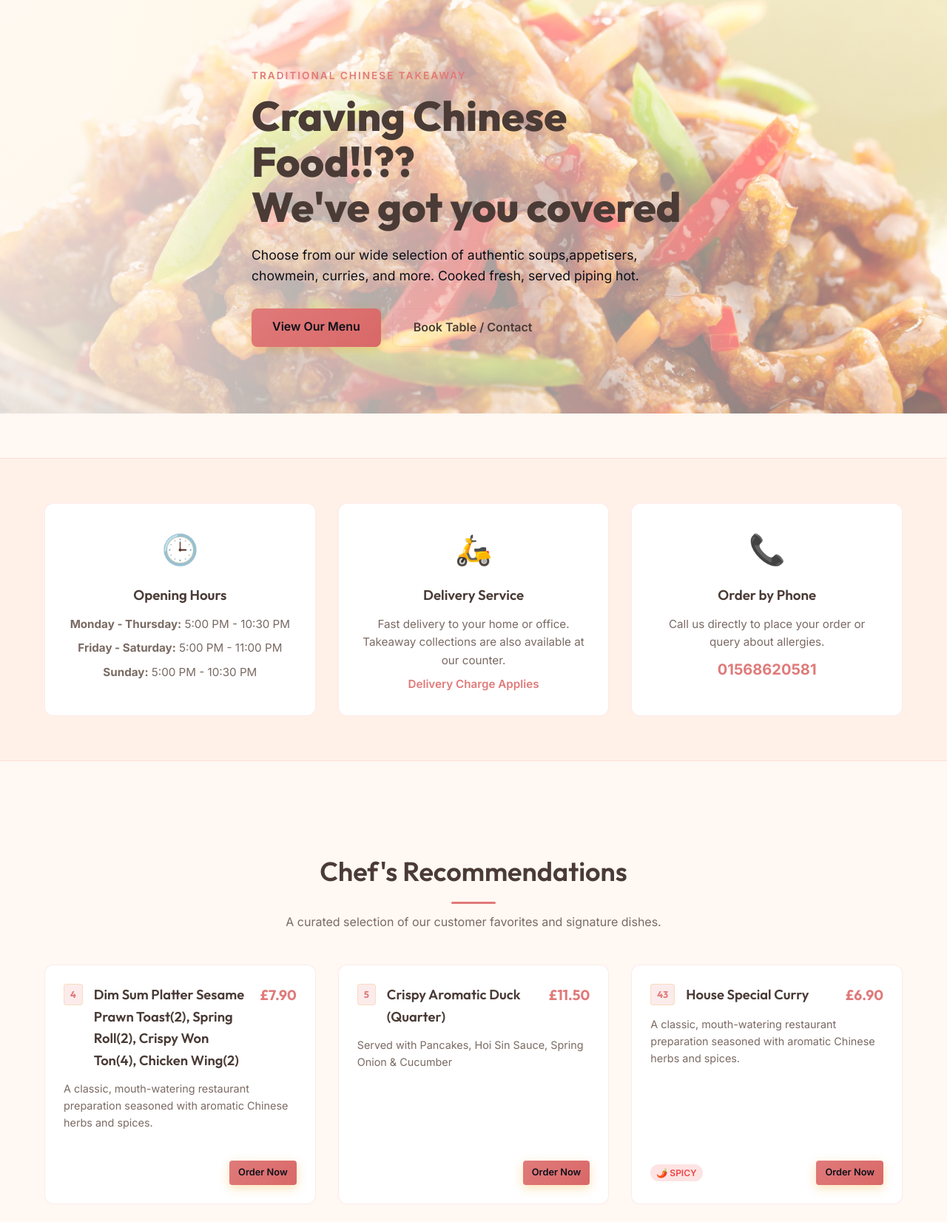
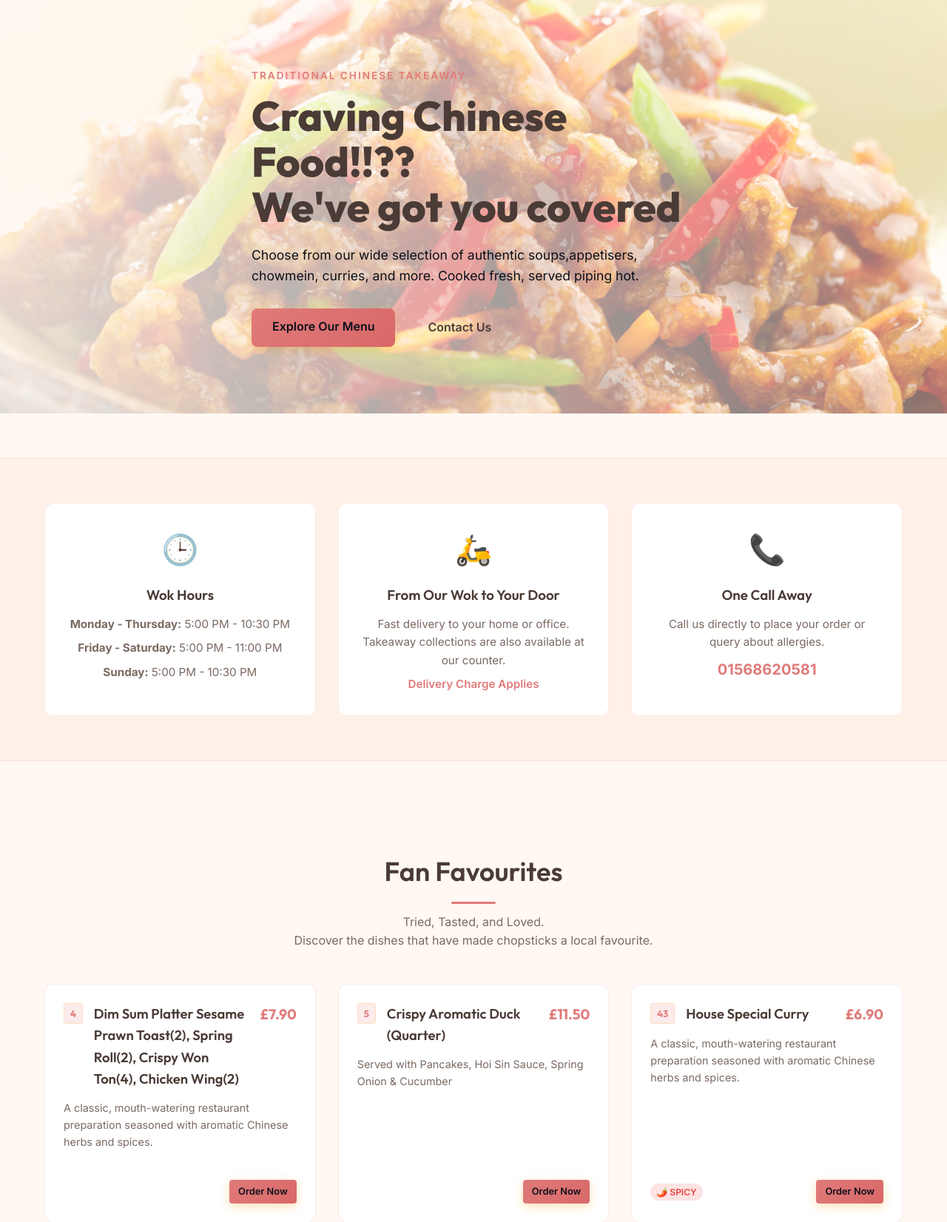
Before and after one commit to sanskriti171/chopsticksss, a Flask app: page / in a window 1280 px wide. Shown: the part 80-1732 px from the top of the page at 74% size. Run offline with Flask 3, Linux system fonts and the light colour scheme.

Commit message:
oka done

```diff
--- a/templates/index.html
+++ b/templates/index.html
@@ -13,8 +13,8 @@
                 more.
                 Cooked fresh, served piping hot.</p>
             <div class="hero-buttons">
-                <a href="/menu" class="btn-primary" id="hero-btn-menu">View Our Menu</a>
-                <a href="/contact" class="btn-secondary" id="hero-btn-contact">Book Table / Contact</a>
+                <a href="/menu" class="btn-primary" id="hero-btn-menu">Explore Our Menu</a>
+                <a href="/contact" class="btn-secondary" id="hero-btn-contact">Contact Us</a>
             </div>
         </div>
     </div>
@@ -26,7 +26,7 @@
         <div class="info-grid">
             <div class="info-card" id="info-card-hours">
                 <div class="info-icon">🕒</div>
-                <h3>Opening Hours</h3>
+                <h3>Wok Hours</h3>
                 <ul>
                     {% for item in contact.opening_times %}
                     <li><strong>{{ item.days }}:</strong> {{ item.hours }}</li>
@@ -35,13 +35,13 @@
             </div>
             <div class="info-card" id="info-card-delivery">
                 <div class="info-icon">🛵</div>
-                <h3>Delivery Service</h3>
+                <h3>From Our Wok to Your Door</h3>
                 <p>Fast delivery to your home or office. Takeaway collections are also available at our counter.</p>
                 <p style="margin-top: 8px; font-weight: 600; color: var(--accent);">Delivery Charge Applies</p>
             </div>
             <div class="info-card" id="info-card-phone">
                 <div class="info-icon">📞</div>
-                <h3>Order by Phone</h3>
+                <h3>One Call Away</h3>
                 <p>Call us directly to place your order or query about allergies.</p>
                 <p style="margin-top: 8px; font-size: 1.25rem; font-weight: 700; color: var(--accent);">{{ contact.phone
                     }}</p>
@@ -53,8 +53,9 @@
 <!-- Featured Dishes -->
 <section class="featured-dishes" style="padding: 40px 0 80px;" id="featured-sec">
     <div class="container">
-        <h2 class="section-title">Chef's Recommendations</h2>
-        <p class="section-subtitle">A curated selection of our customer favorites and signature dishes.</p>
+        <h2 class="section-title">Fan Favourites</h2>
+        <p class="section-subtitle">Tried, Tasted, and Loved. <br> Discover the dishes that have made chopsticks a local
+            favourite.</p>
 
         <div class="featured-grid">
             {% for item in featured %}
```
